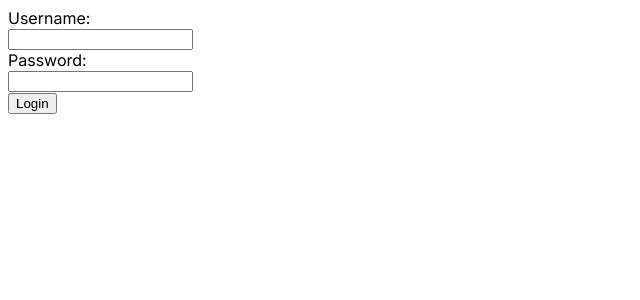
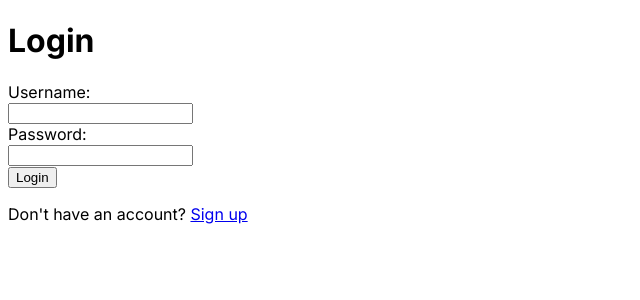
Before and after one commit to misael-b/minesweeper-basic, a Next.js app in the folder frontend/frontend/: page /login in a window 1280 px wide. Shown: the top 300 px of the page, without its empty margins (0-640 px from the left). Built offline with nearby package versions, Linux system fonts and the light colour scheme.

Commit message:
added bootstrap

```diff
--- a/frontend/frontend/package.json
+++ b/frontend/frontend/package.json
@@ -10,6 +10,7 @@
   },
   "dependencies": {
     "axios": "^1.6.8",
+    "bootstrap": "^5.3.3",
     "next": "14.2.3",
     "react": "^18",
     "react-dom": "^18"
--- a/frontend/frontend/src/app/layout.js
+++ b/frontend/frontend/src/app/layout.js
@@ -1,4 +1,5 @@
 import { Inter } from "next/font/google";
+// import 'bootstrap/dist/css/bootstrap.css';
 import "./globals.css";
 
 const inter = Inter({ subsets: ["latin"] });
--- a/frontend/frontend/src/app/login/page.jsx
+++ b/frontend/frontend/src/app/login/page.jsx
@@ -43,6 +43,7 @@ const page = () => {
 
     return (
         <div>
+            <h1>Login</h1>
             <form onSubmit={handleSubmit} id='form'>
                 <label>Username:</label><br />
                 <input type="text" id="username" name="username" value={login.username}
@@ -54,6 +55,7 @@ const page = () => {
 
                 <button type="submit">Login</button>
             </form>
+            <p>Don't have an account? <a href='http://localhost:3000/register'>Sign up</a></p>
             {errors && <p style={{ color: "red" }}>Invalid Credentials</p>}
         </div>
     )
--- a/frontend/frontend/src/app/register/page.jsx
+++ b/frontend/frontend/src/app/register/page.jsx
@@ -53,6 +53,7 @@ const page = () => {
 
     return (
         <div>
+            <h1>Register: </h1>
             <form onSubmit={handleSubmit} id='form'>
                 <label>Username:</label><br/>
                 <input type="text" id="username" name="username" value={register.username}
```
Also changed, not shown: 2 other files (tests, documents, lock files or other folders).
